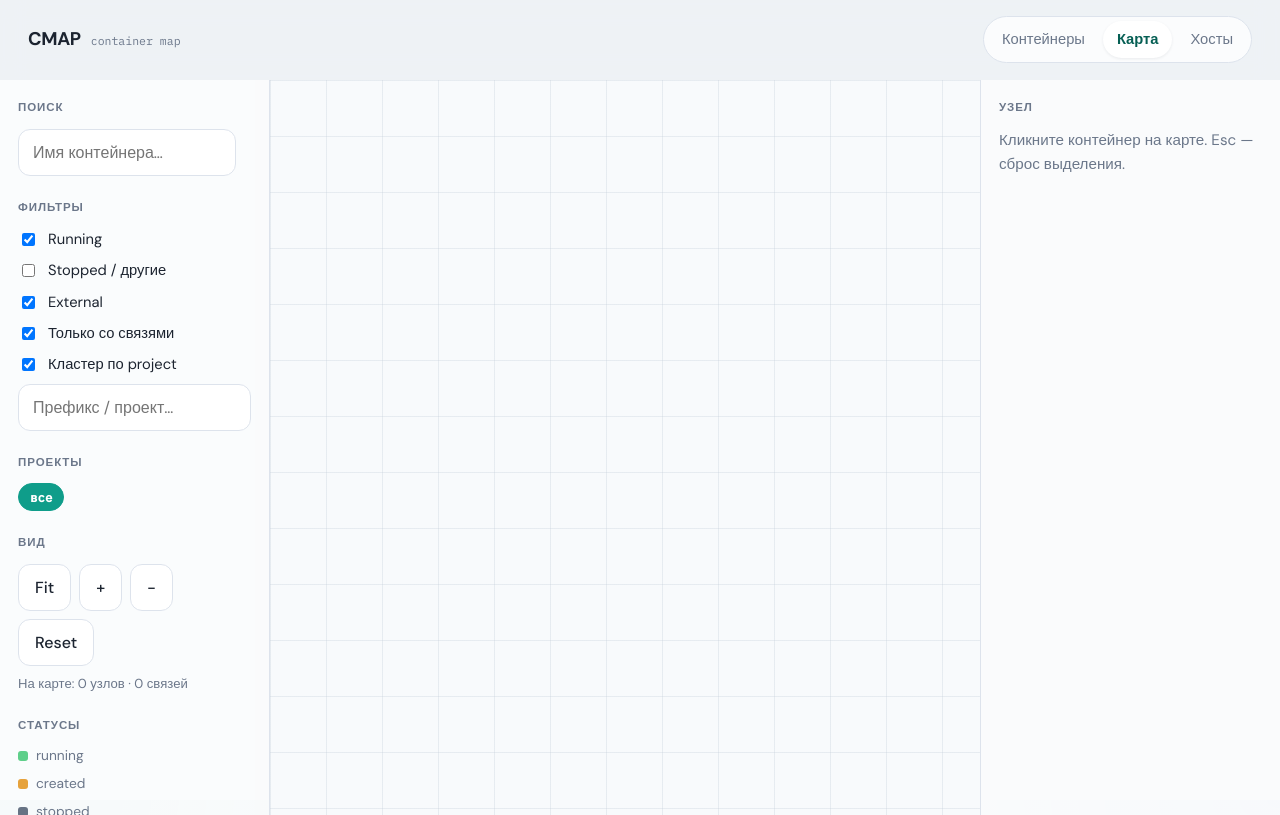
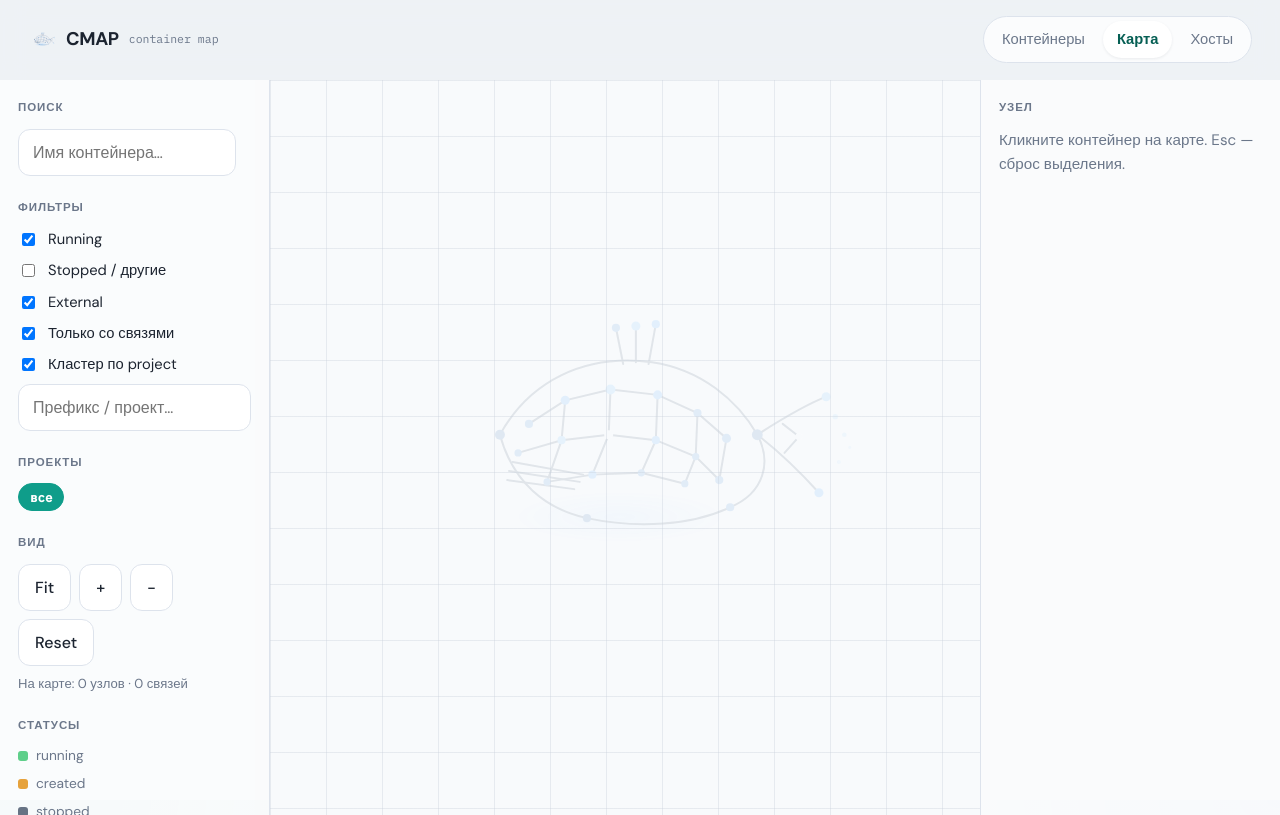
Before and after one commit to yurii-a-lebedev/cmap, a Flask app: page /map in a window 1280 px wide. Run offline with Flask 3, Linux system fonts and the light colour scheme; data comes from the database, SQL or seed files in the repository; data that the repository does not hold is empty.

Commit message:
add whale SVG logo and map watermark

```diff
--- a/app/static/styles.css
+++ b/app/static/styles.css
@@ -57,11 +57,18 @@ a:hover { text-decoration: underline; }
 
 .brand {
   display: flex;
-  align-items: baseline;
+  align-items: center;
   gap: 10px;
   font-weight: 700;
   letter-spacing: -0.02em;
   font-size: 1.15rem;
+}
+.brand-mark {
+  width: 28px;
+  height: 28px;
+  display: block;
+  flex: 0 0 auto;
+  opacity: 0.95;
 }
 .brand span {
   font-family: var(--mono);
@@ -351,14 +358,39 @@ tr:hover td { background: rgba(15, 157, 138, 0.03); }
 .map-side .block { margin-bottom: 24px; }
 .map-canvas {
   position: relative;
+  background-color: #f8fafc;
+  overflow: hidden;
+}
+.map-canvas::before {
+  content: "";
+  position: absolute;
+  inset: 0;
   background:
-    linear-gradient(rgba(200, 208, 220, 0.35) 1px, transparent 1px),
-    linear-gradient(90deg, rgba(200, 208, 220, 0.35) 1px, transparent 1px),
-    #f8fafc;
+    url("cmap-logo.svg") center 48% / min(58vmin, 520px) no-repeat;
+  opacity: 0.11;
+  pointer-events: none;
+  z-index: 0;
+}
+.map-canvas::after {
+  content: "";
+  position: absolute;
+  inset: 0;
+  background:
+    linear-gradient(rgba(200, 208, 220, 0.38) 1px, transparent 1px),
+    linear-gradient(90deg, rgba(200, 208, 220, 0.38) 1px, transparent 1px);
   background-size: 56px 56px;
+  pointer-events: none;
+  z-index: 1;
 }
-.map-canvas svg { width: 100%; height: 100%; display: block; cursor: grab; }
-.map-canvas svg:active { cursor: grabbing; }
+.map-canvas > svg {
+  position: relative;
+  z-index: 2;
+  width: 100%;
+  height: 100%;
+  display: block;
+  cursor: grab;
+}
+.map-canvas > svg:active { cursor: grabbing; }
 
 .legend-item {
   display: flex;
--- a/app/templates/index.html
+++ b/app/templates/index.html
@@ -9,7 +9,10 @@
 <body>
   <div class="app-shell">
     <header class="topbar">
-      <div class="brand">CMAP <span>container map</span></div>
+      <div class="brand">
+        <img class="brand-mark" src="{{ url_for('static', filename='cmap-logo.svg') }}" alt="" width="28" height="28">
+        CMAP <span>container map</span>
+      </div>
       <nav class="nav">
         <a class="active" href="/">Контейнеры</a>
         <a href="/map">Карта</a>
--- a/app/templates/manage_hosts.html
+++ b/app/templates/manage_hosts.html
@@ -9,7 +9,10 @@
 <body>
   <div class="app-shell">
     <header class="topbar">
-      <div class="brand">CMAP <span>container map</span></div>
+      <div class="brand">
+        <img class="brand-mark" src="{{ url_for('static', filename='cmap-logo.svg') }}" alt="" width="28" height="28">
+        CMAP <span>container map</span>
+      </div>
       <nav class="nav">
         <a href="/">Контейнеры</a>
         <a href="/map">Карта</a>
--- a/app/templates/map.html
+++ b/app/templates/map.html
@@ -9,7 +9,10 @@
 </head>
 <body class="map-app">
   <header class="topbar">
-    <div class="brand">CMAP <span>container map</span></div>
+    <div class="brand">
+      <img class="brand-mark" src="{{ url_for('static', filename='cmap-logo.svg') }}" alt="" width="28" height="28">
+      CMAP <span>container map</span>
+    </div>
     <nav class="nav">
       <a href="/">Контейнеры</a>
       <a class="active" href="/map">Карта</a>
```
Also changed, not shown: app/static/cmap-logo.svg (added), images/cmap-logo.svg (added).
